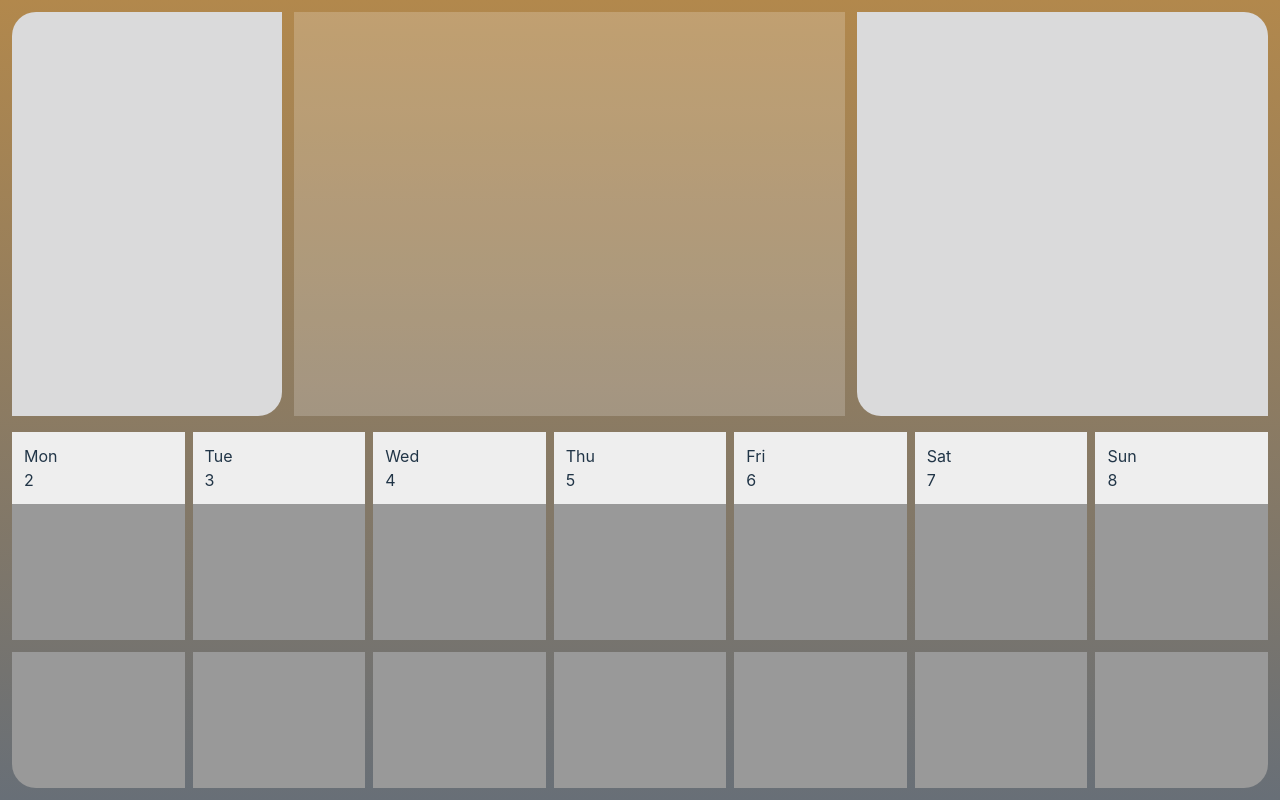
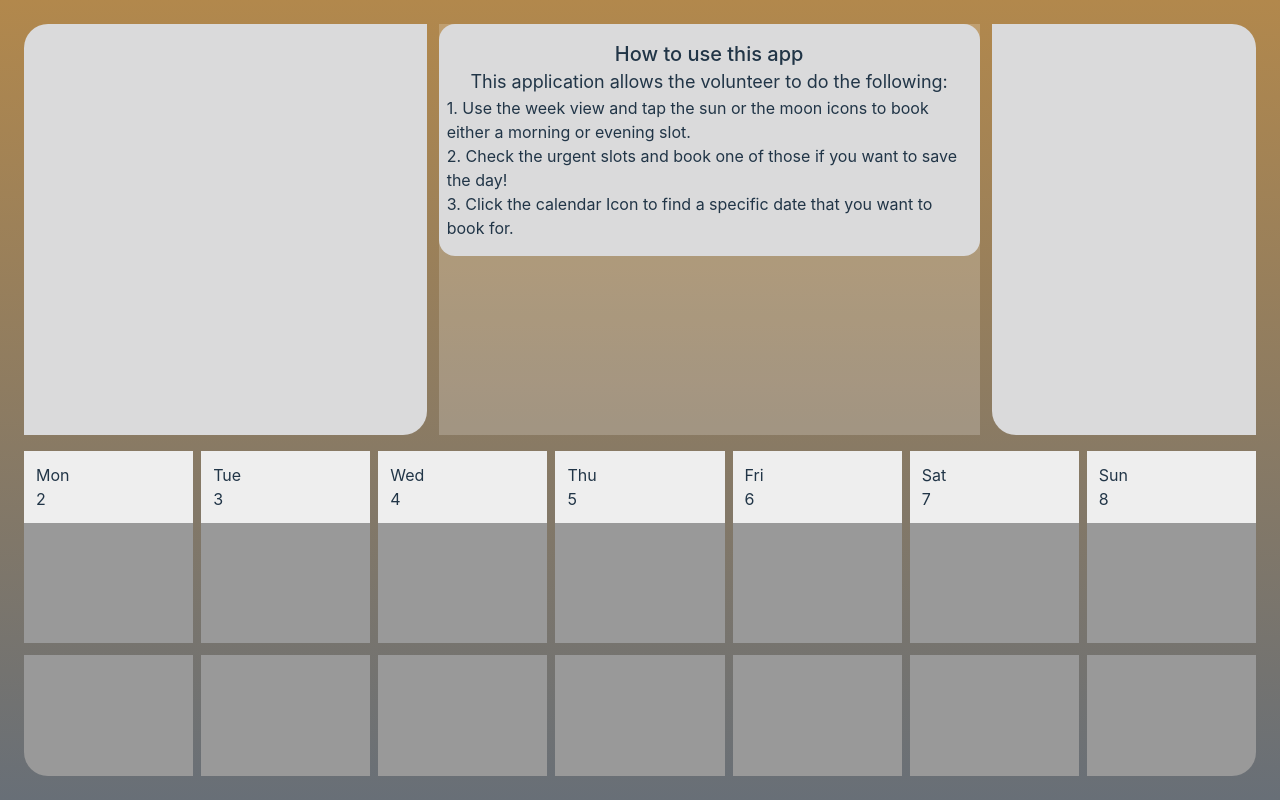
Before and after one commit to Lauro235/volunteer_app, a React (Vite) app in the folder frontend/: page /app/volunteer in a window 1280 px wide. Built offline with nearby package versions, Linux system fonts and the light colour scheme.

Commit message:
Fix calendar issue at desktop size

```diff
--- a/frontend/src/App.tsx
+++ b/frontend/src/App.tsx
@@ -1,7 +1,4 @@
-// import { useEffect, useState } from "react";
-// import { ISessionData } from "./data/sessionData";
 import "./App.css";
-import { generateWeek } from "./utils/calendar";
 
 import { useLocation } from "react-router-dom";
 
@@ -30,26 +27,6 @@ function App() {
     }
     checkRole();
   }, [location]);
-  // const [sessions, setSessions] = useState<ISessionData[] | null>(null);
-
-  // useEffect(() => {
-  //   const dataHandler = async () => {
-  //     const response = await fetch("/sessions");
-  //     const data = await response.json();
-  //     setSessions(data);
-  //   };
-  //   dataHandler();
-  // }, []);
-
-  /*
-    Keep a single column design until you get to xl.
-
-      'lg': '1024px',
-      // => @media (min-width: 1280px) { ... }
-  */
-//  we know that 2 = wednesday
-
-  generateWeek()
 
   return (
     <div className="overflow-y-hidden">
--- a/frontend/src/Components/Generic/Card.tsx
+++ b/frontend/src/Components/Generic/Card.tsx
@@ -3,7 +3,10 @@ import { ClassNameValue } from "tailwind-merge";
 import { cn } from "../../utils/conditions";
 
 interface ICardProps {
-  className?: ClassNameValue;
+  className?: {
+    outer?: ClassNameValue,
+    inner?: ClassNameValue
+  };
 }
 
 const Card = ({
@@ -12,8 +15,18 @@ const Card = ({
 }: PropsWithChildren & ICardProps) => {
   return (
     <>
-      <div className={cn("w-full h-full overflow-visible", classes)}>
-        <div className="grid w-4/5 h-full gap-4 px-2 py-4 mx-auto rounded-2xl bg-clr-contrast sm:flex">
+      <div
+        className={cn(
+          "w-full h-full overflow-visible",
+          classes?.outer
+        )}
+      >
+        <div
+          className={cn(
+            "grid md:block w-4/5 h-full gap-4 px-2 py-4 mx-auto rounded-2xl bg-clr-contrast sm:flex",
+            classes?.inner
+          )}
+        >
           {children}
         </div>
       </div>
--- a/frontend/src/Components/Generic/Help.tsx
+++ b/frontend/src/Components/Generic/Help.tsx
@@ -7,29 +7,38 @@ interface IHelp {
 
 const Help = ({ role }: IHelp) => {
   return (
-    <Card>
-      <h1 className="text-3xl font-medium">How to use this app</h1>
+    <Card className={{
+      outer: "",
+      inner: "w-full"
+    }}>
+      <h1 className="text-3xl font-medium md:text-xl">How to use this app</h1>
 
       {role === "volunteer" ? (
-        <h2 className="text-xl">This application allows the volunteer to do the following:</h2>
+        <h2 className="text-xl md:text-lg">
+          This application allows the volunteer to do the following:
+        </h2>
       ) : (
-        <h2 className="text-xl">This application allows the manager to do the following:</h2>
+        <h2 className="text-xl md:text-lg">
+          This application allows the manager to do the following:
+        </h2>
       )}
 
-      <ul className="text-left">
-        {role === "volunteer" ? (
-          instructionsVolunteer.map((instruction, index) => {
-            return (
-              <li key={`${index}v`}>{index + 1}. {instruction}</li>
-            )
-          })
-        ) : (
-          instructionsManager.map((instruction, index) => {
-            return (
-              <li key={`${index}m`}>{index + 1}. {instruction}</li>
-            )
-          })
-        )}
+      <ul className="text-left text-base">
+        {role === "volunteer"
+          ? instructionsVolunteer.map((instruction, index) => {
+              return (
+                <li key={`${index}v`}>
+                  {index + 1}. {instruction}
+                </li>
+              );
+            })
+          : instructionsManager.map((instruction, index) => {
+              return (
+                <li key={`${index}m`}>
+                  {index + 1}. {instruction}
+                </li>
+              );
+            })}
       </ul>
     </Card>
   );
--- a/frontend/src/Components/Generic/WeekView/WeekView.tsx
+++ b/frontend/src/Components/Generic/WeekView/WeekView.tsx
@@ -1,14 +1,13 @@
-import { useState } from "react";
+// import { useState } from "react";
 import { generateWeek } from "../../../utils/calendar"
 import dayjs from 'dayjs';
 
 const WeekView = () => {
-  const [moment, setMoment] = useState(dayjs());
-  const {weekdays} = generateWeek(moment);
+  // const [moment, setMoment] = useState(dayjs());
+  const {weekdays} = generateWeek(dayjs());
   return (
-    <div className="row-span-4 text-left gap-2 grid grid-cols-7">
-      {
-        weekdays.map((day) => {
+    <div className="hideweek:hidden row-span-4 text-left gap-2 grid grid-cols-7">
+      {weekdays.map((day) => {
         return (
           <div key={day.formattedDate} className="h-full flex flex-col">
             <div className="p-3 bg-[#eee]">
@@ -21,10 +20,9 @@ const WeekView = () => {
             </div>
           </div>
         );
-        })
-      }
+      })}
     </div>
-  )
+  );
 }
 
 export default WeekView;
--- a/frontend/src/Components/VolunteerView/Booking/AppCalendar/AppCalendar.tsx
+++ b/frontend/src/Components/VolunteerView/Booking/AppCalendar/AppCalendar.tsx
@@ -24,9 +24,9 @@ const AppCalendar = ({today, selectedDate, previousMonthHandler, currentDayHandl
         className="w-full h-full overflow-visible justify-self-stretch"
       >
         <div
-          className="grid w-4/5 h-full gap-2 px-2 py-4 mx-auto rounded-2xl bg-clr-contrast sm:flex"
+          className="grid w-4/5 h-full gap-2 px-2 py-4 mx-auto rounded-2xl bg-clr-contrast sm:flex md:w-full"
         >
-          <div className="hidden sm:flex">
+          <div className="hidden sm:flex md:hidden">
             <CalendarForm selectedDate={selectedDate} />
           </div>
           <div className="grid">
--- a/frontend/src/Components/VolunteerView/Booking/Booking.tsx
+++ b/frontend/src/Components/VolunteerView/Booking/Booking.tsx
@@ -42,14 +42,32 @@ const Booking = () => {
     // container
     // component needs to escape body/root
     // <div className="w-screen bg-yellow-500">
-    <div className="w-screen overflow-x-hidden">
-      <Strip className="bg-clr-contrast text-slate-900 rounded-r-2xl" heading="calendar" position={0} currentPosition={currentPosition} changeCurrentPositionHandler={changeCurrentPositionHandler} />
-      <Strip className="bg-clr-gradTwo text-clr-primary rounded-l-2xl" heading="availability" position={1} currentPosition={currentPosition} changeCurrentPositionHandler={changeCurrentPositionHandler} />
+    <div className="w-screen md:w-full overflow-x-hidden">
+      <Strip
+        className="bg-clr-contrast text-slate-900 rounded-r-2xl"
+        heading="calendar"
+        position={0}
+        currentPosition={currentPosition}
+        changeCurrentPositionHandler={changeCurrentPositionHandler}
+      />
+      <Strip
+        className="bg-clr-gradTwo text-clr-primary rounded-l-2xl"
+        heading="availability"
+        position={1}
+        currentPosition={currentPosition}
+        changeCurrentPositionHandler={changeCurrentPositionHandler}
+      />
+      {/* <div
+        style={{
+          transform: `translateX(${-currentPosition * 100}vw)`,
+        }}
+        className="flex overflow-x-scroll"
+      > */}
       <div
         style={{
           transform: `translateX(${-currentPosition * 100}vw)`,
         }}
-        className="flex w-[200vw] transition-transform relative left-1/2 right-1/2 -ml-[50vw] -mr-[50vw] items-stretch"
+        className="flex w-[200vw] transition-transform relative left-1/2 right-1/2 -ml-[50vw] -mr-[50vw] items-stretch md:w-[200%] md:ml-0 md:mr-0 md:left-0"
       >
         <AppCalendar
           today={today}
@@ -61,6 +79,7 @@ const Booking = () => {
         />
         <Availability selectedDate={selectedDate} />
       </div>
+      {/* </div> */}
     </div>
   );
 };
--- a/frontend/src/Desktop/DesktopAppRoutes.tsx
+++ b/frontend/src/Desktop/DesktopAppRoutes.tsx
@@ -37,28 +37,6 @@ const DesktopAppRoutes = ({ role }: IAppRoutes) => {
         <Outlet />
         {/* </div> */}
       </div>
-      <div>
-        <Routes>
-          <Route path="/" element={<LoginView />} />
-          <Route path="/app">
-            <Route index path="/app" element={<ProfilePicker />} />
-            <Route path="/app/volunteer">
-              <Route index={true} element={<Help role={role} />} />
-              <Route path="booking" element={<Booking />} />
-              <Route path="urgent" element={<Urgent />} />
-            </Route>
-            <Route path="/app/manager">
-              <Route index={true} element={<Help role={role} />} />
-              {/* <Route path="booking" element={<Booking />} /> */}
-              {/* <Route path="urgent" element={<Urgent />} /> */}
-            </Route>
-          </Route>
-          {/* Create route for both volunteer and manager Mostly will have shared UI */}
-        </Routes>
-        {/* <div className="flex"> */}
-        <Outlet />
-        {/* </div> */}
-      </div>
     </div>
   );
 };
--- a/frontend/src/Desktop/DesktopView.tsx
+++ b/frontend/src/Desktop/DesktopView.tsx
@@ -1,24 +1,25 @@
 import WeekView from "../Components/Generic/WeekView/WeekView";
 import Layout from "../Layout";
+import DesktopAppRoutes from "./DesktopAppRoutes";
 
 interface IDesktopView {
   role: "volunteer" | "manager" | null;
 }
 
 const DesktopView = ({ role }: IDesktopView) => {
-  console.log(role);
 
   return (
     <div className="hidden md:block">
       <Layout>
-        <div className="grid gap-4 overflow-clip items-stretch row-span-full m-3 rounded-3xl">
-          <div className="grid grid-cols-9 gap-3 row-start-1 row-span-5">
-            <div className="bg-clr-contrast col-start-1 col-span-2 rounded-br-3xl"></div>
-            <div className="col-span-4 bg-white/20"></div>
-            <div className="bg-clr-contrast col-span-3 rounded-bl-3xl"></div>
+        <div className="grid grid-rows-9 gap-4 overflow-clip items-stretch max-h- row-span-full m-6 rounded-3xl">
+          <div className="grid grid-cols-9 gap-3 row-start-1 row-span-5 hideweek:row-span-full">
+            <div className="bg-clr-contrast col-start-1 col-span-3 rounded-br-3xl"></div>
+            <div className="col-span-4 bg-white/20">
+              <DesktopAppRoutes role={role}/>
+            </div>
+            <div className="bg-clr-contrast col-span-2 rounded-bl-3xl"></div>
           </div>
           <WeekView />
-          {/* <p>Some text</p> */}
         </div>
       </Layout>
     </div>
--- a/frontend/src/Mobile/MobileAppRoutes.tsx
+++ b/frontend/src/Mobile/MobileAppRoutes.tsx
@@ -37,11 +37,11 @@ const MobileAppRoutes = ({ role }: IAppRoutes) => {
               {/* <Route path="urgent" element={<Urgent />} /> */}
             </Route>
           </Route>
-          {/* Create route for both volunteer and manager Mostly will have shared UI */}
+
         </Routes>
-        {/* <div className="flex"> */}
+
         <Outlet />
-        {/* </div> */}
+
       </div>
     </div>
   );
--- a/frontend/tailwind.config.js
+++ b/frontend/tailwind.config.js
@@ -31,6 +31,7 @@ export default {
       },
       screens: {
         xsm: "450px",
+        hideweek: { 'raw': '(max-height: 600px)' },
       },
     },
   },
```
Also changed, not shown: 1 other file (tests, documents, lock files or other folders). Lines whose indentation alone changed are shown as unchanged.
